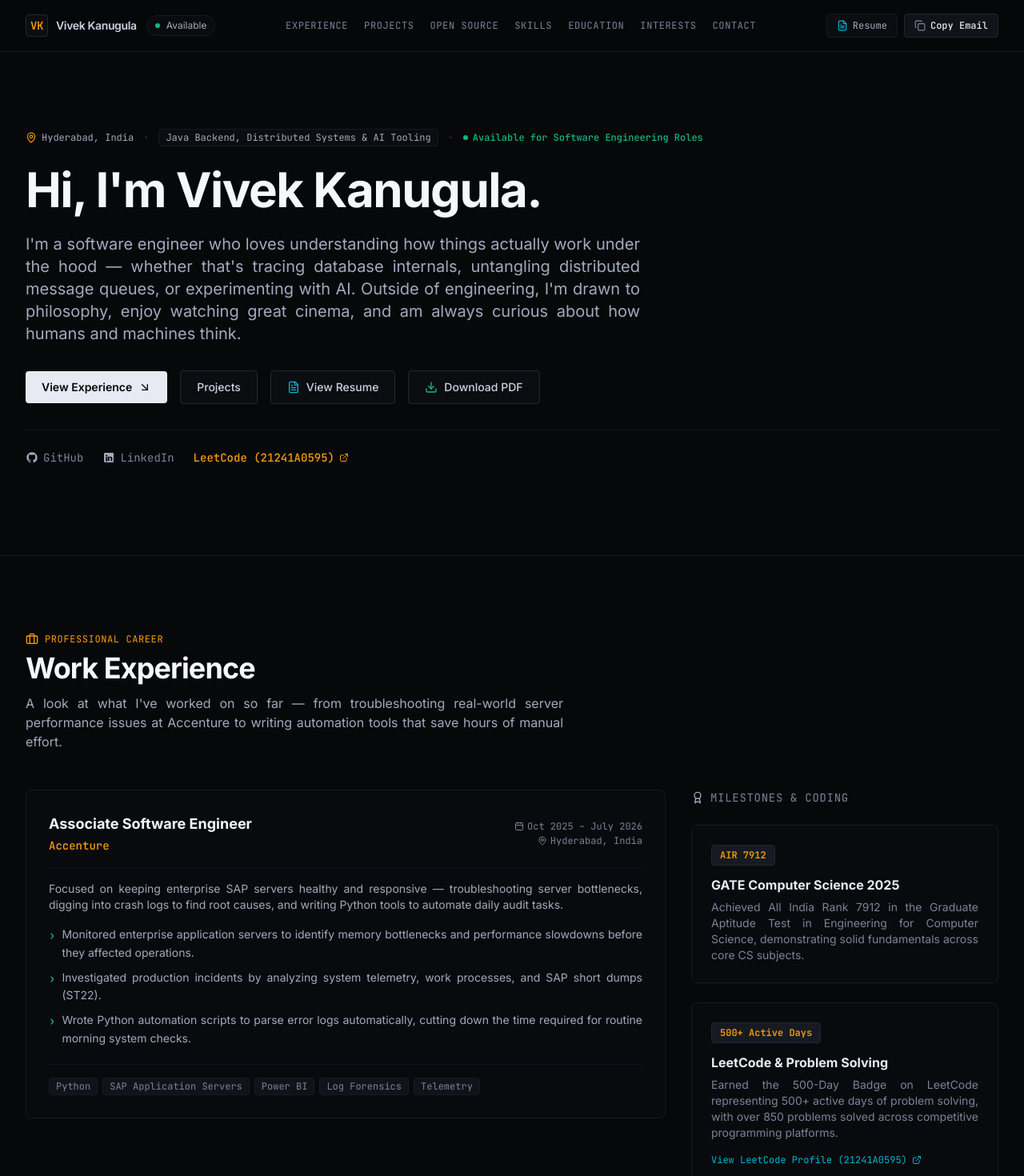
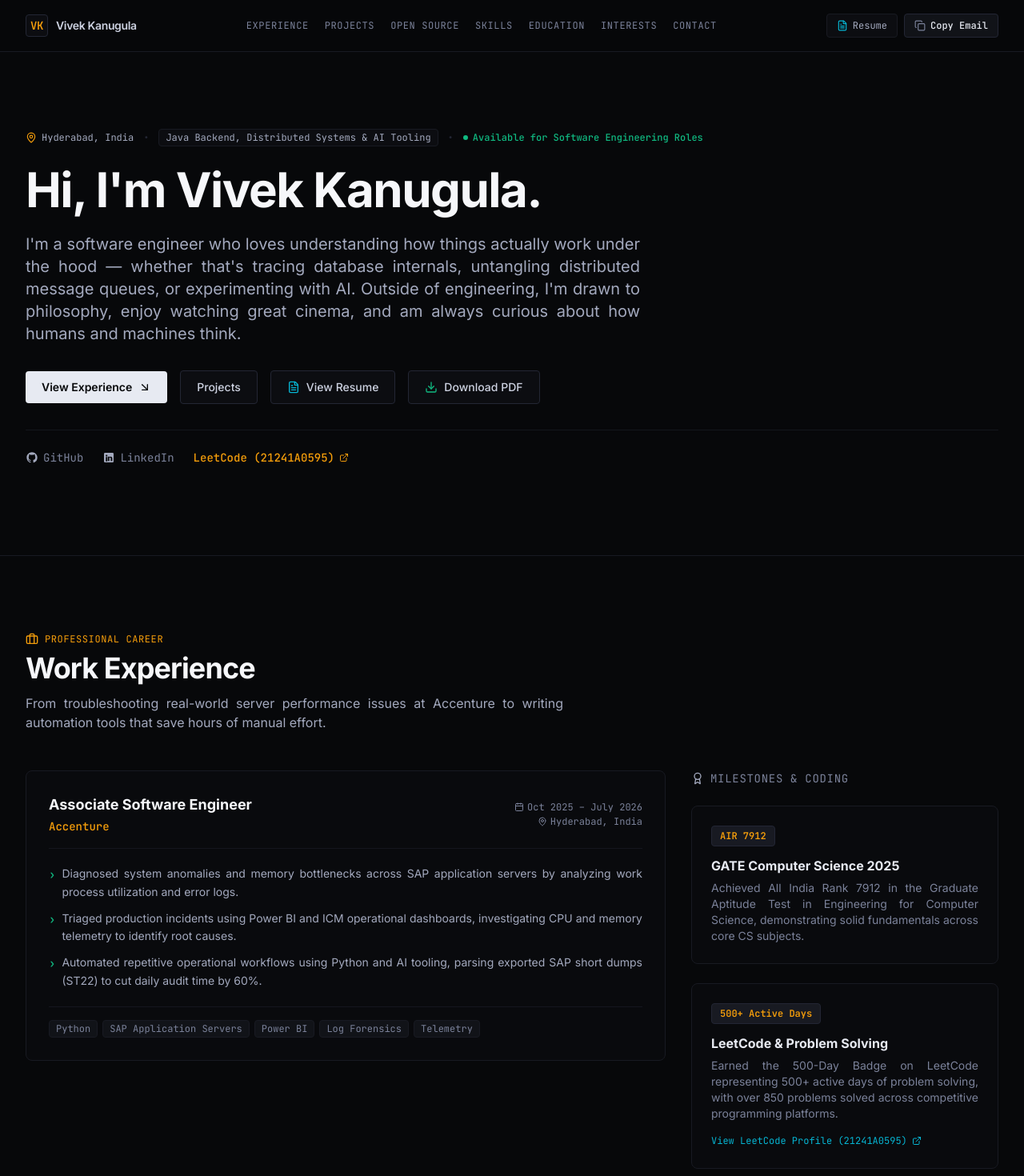
Before and after one commit to vivek-kanugula/portfolio, a React (Vite) app: page / in a window 1280 px wide. Shown: the top 1470 px of the page at 80% size. Built offline with nearby package versions, Linux system fonts and the light colour scheme.

Commit message:
refactor: remove available pill from nav, match experience bullets to resume, simplify header text

```diff
--- a/src/components/ExperienceSection.tsx
+++ b/src/components/ExperienceSection.tsx
@@ -17,7 +17,7 @@ export const ExperienceSection: React.FC = () => {
             Work Experience
           </h2>
           <p className="mt-3 text-mono-300 font-sans text-sm sm:text-base leading-relaxed text-justify">
-            A look at what I've worked on so far — from troubleshooting real-world server performance issues at Accenture to writing automation tools that save hours of manual effort.
+            From troubleshooting real-world server performance issues at Accenture to writing automation tools that save hours of manual effort.
           </p>
         </div>
 
@@ -52,11 +52,7 @@ export const ExperienceSection: React.FC = () => {
                   </div>
                 </div>
 
-                <p className="mt-4 text-xs sm:text-sm text-mono-300 font-sans leading-relaxed text-justify">
-                  {exp.summary}
-                </p>
-
-                <ul className="mt-4 space-y-2 text-xs sm:text-sm text-mono-300 font-sans">
+                <ul className="mt-5 space-y-2.5 text-xs sm:text-sm text-mono-300 font-sans">
                   {exp.bullets.map((bullet, bIdx) => (
                     <li key={bIdx} className="flex items-start gap-2">
                       <span className="text-telemetry-emerald font-mono font-bold shrink-0 mt-0.5">›</span>
--- a/src/components/Header.tsx
+++ b/src/components/Header.tsx
@@ -19,7 +19,7 @@ export const Header: React.FC<HeaderProps> = ({ onOpenResume }) => {
   return (
     <header className="sticky top-0 z-40 w-full border-b border-mono-800 bg-mono-950/95 backdrop-blur-md">
       <div className="mx-auto flex h-16 max-w-7xl items-center justify-between px-4 sm:px-6 lg:px-8">
-        {/* Brand & Status */}
+        {/* Brand */}
         <div className="flex items-center gap-3 shrink-0">
           <a href="#" className="flex items-center gap-2.5 font-mono text-sm font-semibold tracking-tight text-mono-50">
             <span className="flex h-7 w-7 items-center justify-center rounded border border-mono-700 bg-mono-900 text-telemetry-amber font-bold">
@@ -27,11 +27,6 @@ export const Header: React.FC<HeaderProps> = ({ onOpenResume }) => {
             </span>
             <span className="hidden sm:inline-block font-sans text-mono-200">Vivek Kanugula</span>
           </a>
-          <div className="hidden md:flex items-center gap-2 rounded-full border border-mono-800 bg-mono-900/80 px-2.5 py-1 text-xs text-mono-300 whitespace-nowrap shrink-0">
-            <span className="h-1.5 w-1.5 rounded-full bg-telemetry-emerald animate-pulse" />
-            <span className="hidden 2xl:inline">{PROFILE_DATA.availability}</span>
-            <span className="2xl:hidden">Available</span>
-          </div>
         </div>
 
         {/* Desktop Navigation - perfectly spaced with whitespace-nowrap */}
--- a/src/data/profile.ts
+++ b/src/data/profile.ts
@@ -28,7 +28,7 @@ export interface ExperienceItem {
   role: string;
   period: string;
   location: string;
-  summary: string;
+  summary?: string;
   bullets: string[];
   technologies: string[];
 }
@@ -161,11 +161,10 @@ export const PROFILE_DATA = {
       role: "Associate Software Engineer",
       period: "Oct 2025 – July 2026",
       location: "Hyderabad, India",
-      summary: "Focused on keeping enterprise SAP servers healthy and responsive — troubleshooting server bottlenecks, digging into crash logs to find root causes, and writing Python tools to automate daily audit tasks.",
       bullets: [
-        "Monitored enterprise application servers to identify memory bottlenecks and performance slowdowns before they affected operations.",
-        "Investigated production incidents by analyzing system telemetry, work processes, and SAP short dumps (ST22).",
-        "Wrote Python automation scripts to parse error logs automatically, cutting down the time required for routine morning system checks.",
+        "Diagnosed system anomalies and memory bottlenecks across SAP application servers by analyzing work process utilization and error logs.",
+        "Triaged production incidents using Power BI and ICM operational dashboards, investigating CPU and memory telemetry to identify root causes.",
+        "Automated repetitive operational workflows using Python and AI tooling, parsing exported SAP short dumps (ST22) to cut daily audit time by 60%.",
       ],
       technologies: ["Python", "SAP Application Servers", "Power BI", "Log Forensics", "Telemetry"],
     },
```
